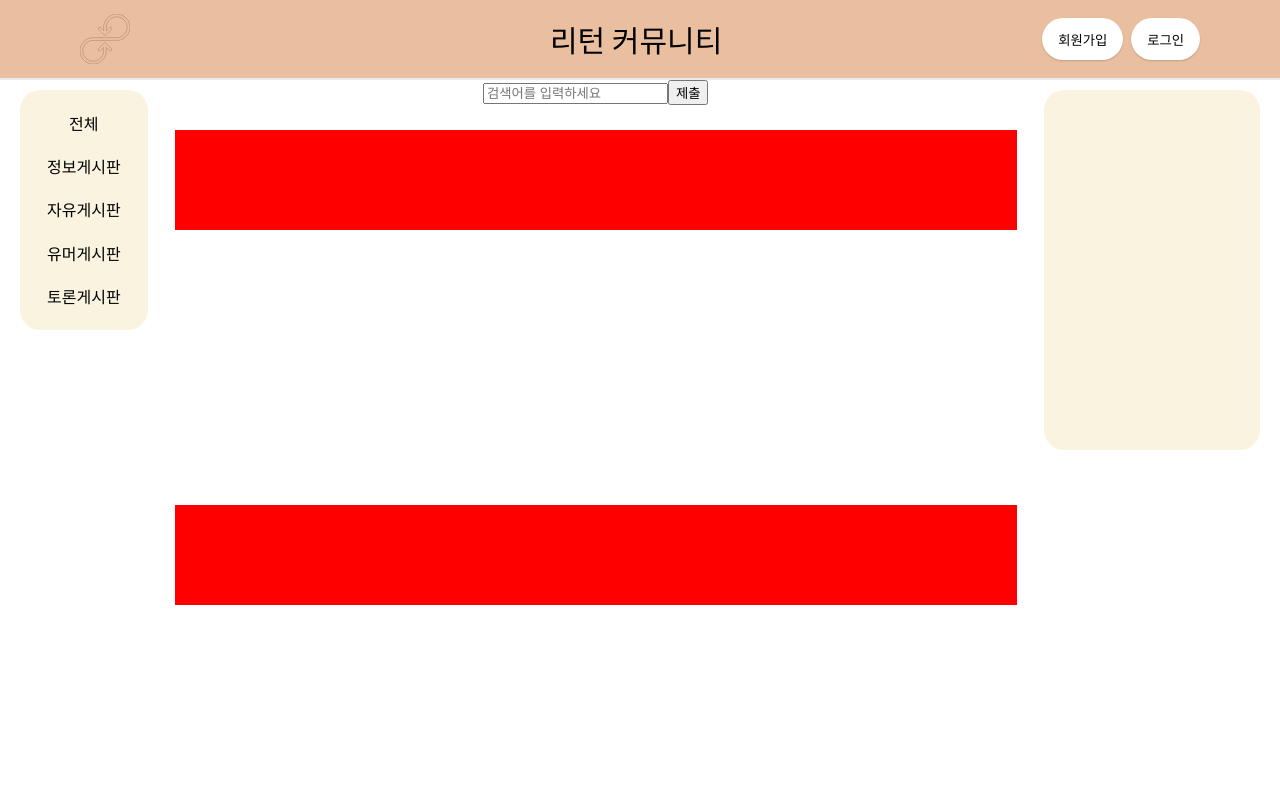
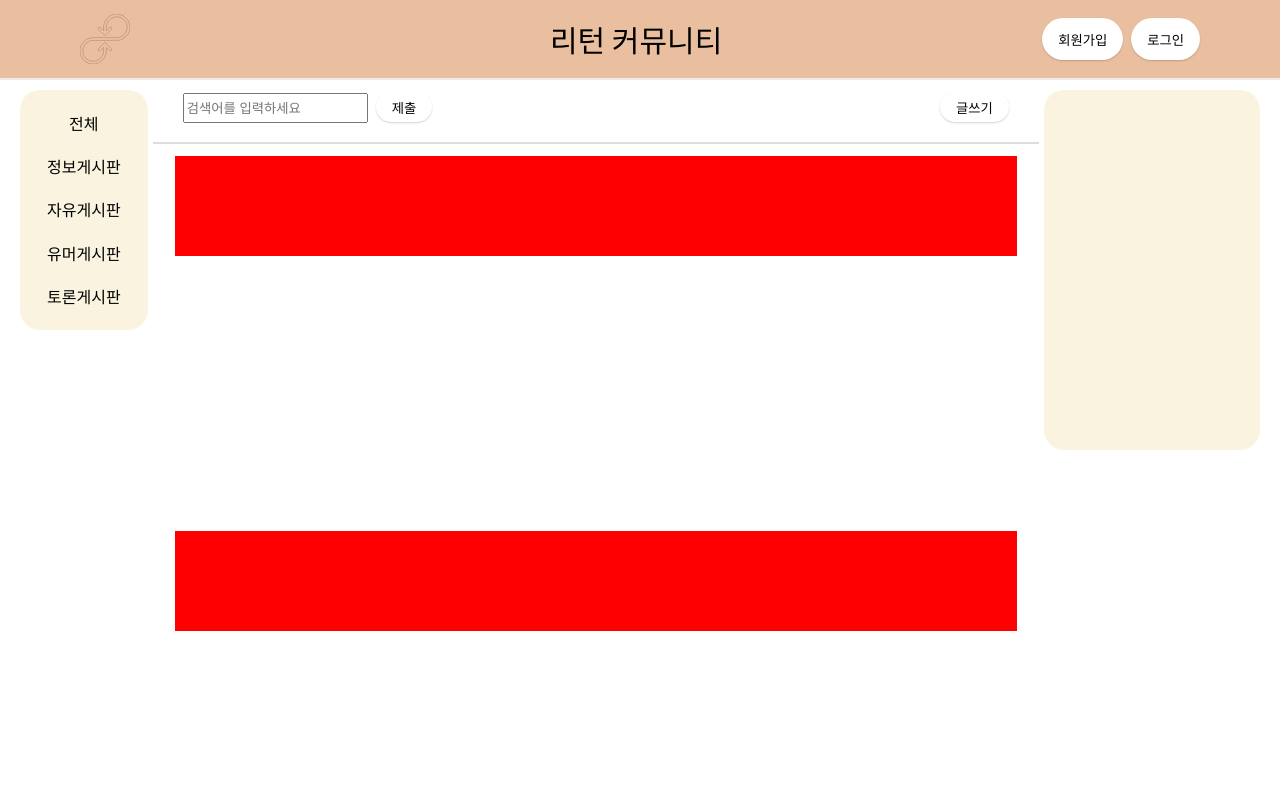
Before and after one commit to taemin4u/Community_NextJS, a Next.js app: page /1 in a window 1280 px wide. Shown: the top 800 px of the page. Built offline with nearby package versions, Linux system fonts and the light colour scheme.

Commit message:
[feat]Dev Menubar

```diff
--- a/components/Feed.tsx
+++ b/components/Feed.tsx
@@ -4,9 +4,11 @@ import palette from '../styles/palette';
 import { useForm } from 'react-hook-form';
 
 const MenuWrapper = styled.div`
+  margin: 12px 0;
   display: flex;
   align-items: center;
-  justify-content: center;
+  justify-content: space-between;
+  border-bottom: 2px solid ${palette.gray_dd};
 `;
 
 const FeedWrapper = styled.div`
@@ -26,7 +28,30 @@ const Search = styled.form`
   top: -30%;
 `;
 
-const Input = styled.input``;
+const Button = styled.button`
+  padding: 0 16px;
+  height: 30px;
+  border-radius: 21px;
+  border: 0;
+  background-color: white;
+  box-shadow: 0px 1px 2px rgba(0, 0, 0, 0.18);
+  outline: none;
+  cursor: pointer;
+  &:hover {
+    box-shadow: 0px 2px 8px rgba(0, 0, 0, 0.12);
+  }
+`;
+
+const WriteButton = styled(Button)`
+  position: relative;
+  top: -10px;
+  margin-right: 30px;
+`;
+
+const Input = styled.input`
+  height: 30px;
+  margin-right: 8px;
+`;
 
 const List = styled.div`
   width: 95%;
@@ -48,7 +73,7 @@ function Feed() {
     <div>
       <MenuWrapper>
         <Search onSubmit={handleSubmit(() => {})}>
-          <div>
+          <div style={{ marginLeft: '30px' }}>
             <Input
               {...register('keyword', {
                 minLength: {
@@ -59,10 +84,11 @@ function Feed() {
               placeholder="검색어를 입력하세요"
             />
 
-            <button>제출</button>
+            <Button>제출</Button>
           </div>
           <div>{errors.keyword?.message}</div>
         </Search>
+        <WriteButton>글쓰기</WriteButton>
       </MenuWrapper>
       <FeedWrapper>
         <List />
```
